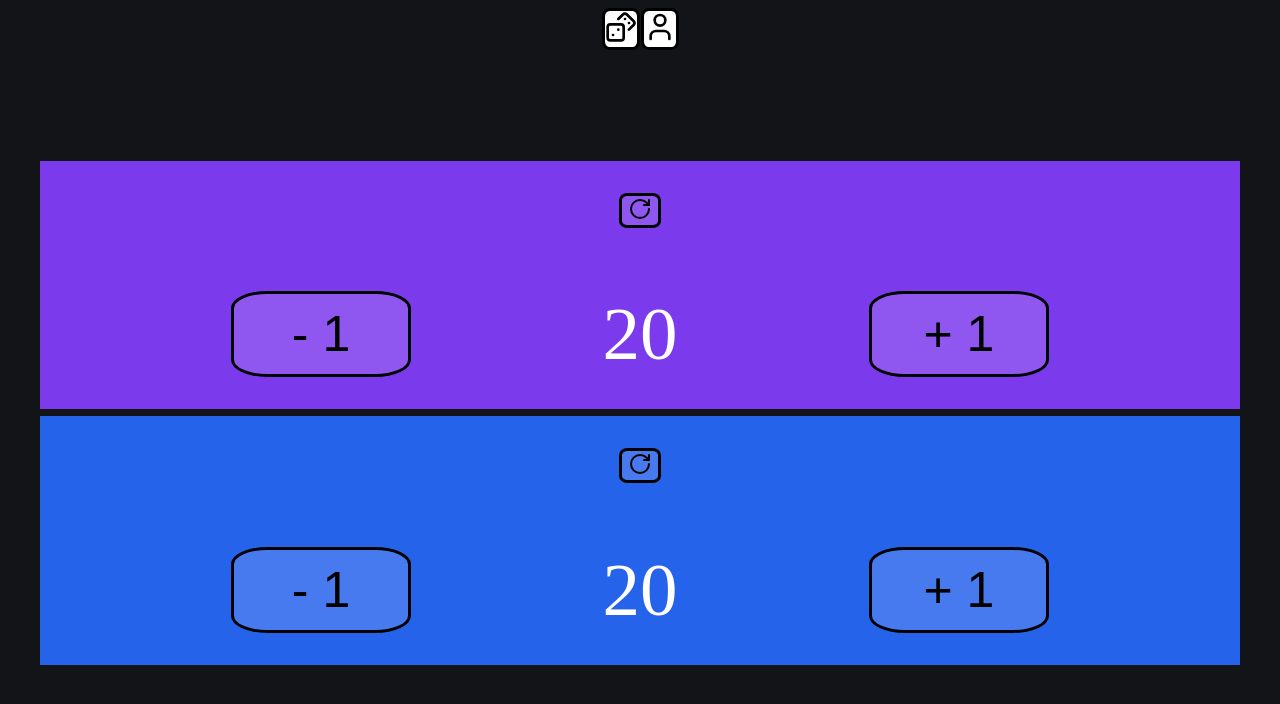
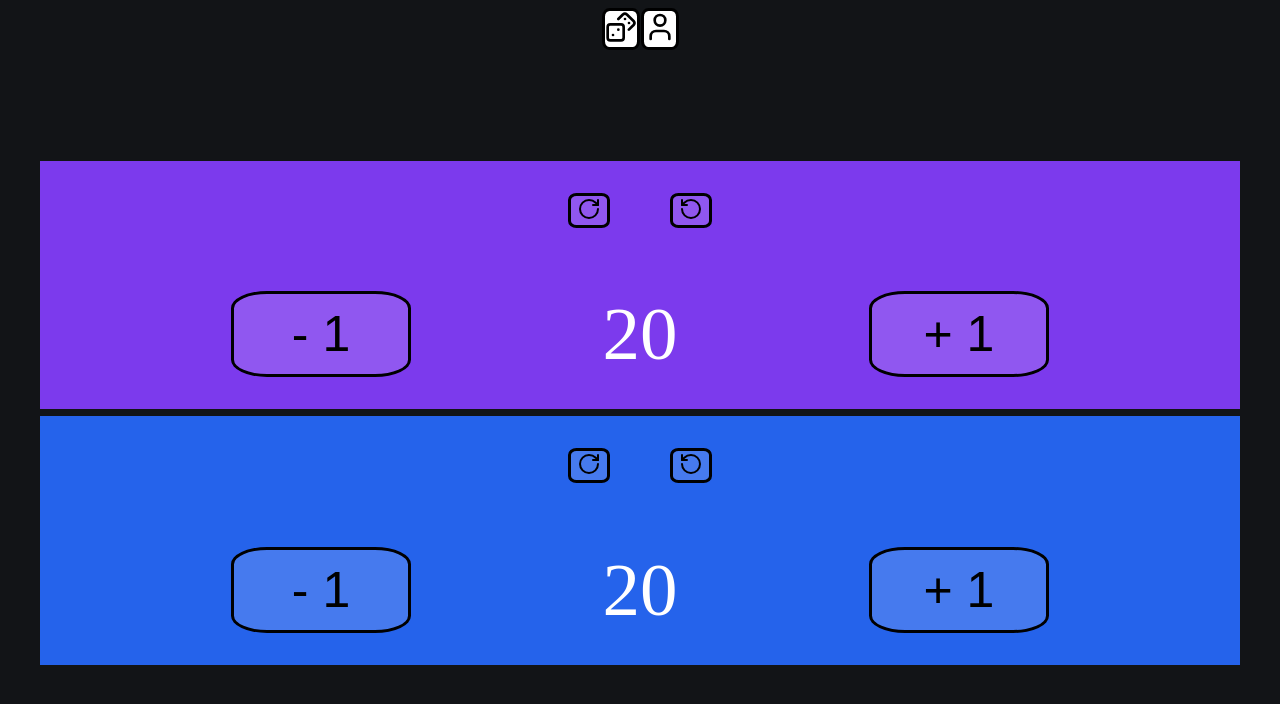
Before and after one commit to Travis613/mtg-life-tracker-web-app, a React (Vite) app in the folder life-counter/: page / in a window 1280 px wide. Shown: the top 704 px of the page. Built offline with nearby package versions, Linux system fonts and the light colour scheme.

Commit message:
added a second rotate button to rotate counter clock wise, also made it so rotations happen 90 degrees at a time rather than 180

```diff
--- a/life-counter/src/components/Counter.tsx
+++ b/life-counter/src/components/Counter.tsx
@@ -1,5 +1,5 @@
 import { useEffect, useState } from "react";
-import { RotateCw } from "lucide-react";
+import { RotateCw, RotateCcw } from "lucide-react";
 
 interface counterProps {
   amountOfPlayers: number;
@@ -7,11 +7,16 @@ interface counterProps {
 
 export function Counter({ amountOfPlayers }: counterProps) {
   const [count, setCount] = useState<number>(amountOfPlayers > 2 ? 40 : 20);
-  const [rotateAmount, setRotateAmount] = useState(0);
+  let [rotateAmount, setRotateAmount] = useState(0);
 
   useEffect(() => {
     setCount(amountOfPlayers > 2 ? 40 : 20);
   }, [amountOfPlayers]);
+
+  function rotateCounter(direction: string) {
+    if (direction === "clockwise") setRotateAmount((rotateAmount += 90));
+    else setRotateAmount((rotateAmount -= 90));
+  }
 
   return (
     <div
@@ -30,22 +35,20 @@ export function Counter({ amountOfPlayers }: counterProps) {
         style={{
           display: "flex",
           justifyContent: "center",
+          gap: "5%",
         }}
       >
         <button
-          onClick={() =>
-            rotateAmount === 0 ? setRotateAmount(180) : setRotateAmount(0)
-          }
-          style={{
-            backgroundColor: "rgba(255, 255, 255, 0.15)",
-            border: "solid",
-            borderColor: "black",
-            color: "black",
-            borderRadius: "20%",
-          }}
+          onClick={() => rotateCounter("clockwise")}
           className="rotateBtn hoverBtn"
         >
           <RotateCw />
+        </button>
+        <button
+          className="rotateBtn hoverBtn"
+          onClick={() => rotateCounter("counterclockwise")}
+        >
+          <RotateCcw />
         </button>
       </div>
       <div
--- a/life-counter/src/index.css
+++ b/life-counter/src/index.css
@@ -37,6 +37,14 @@ body {
   color: black;
 }
 
+.rotateBtn {
+  background-color: rgba(255, 255, 255, 0.15);
+  border: solid;
+  border-color: black;
+  color: black;
+  border-radius: 20%;
+}
+
 @media (max-width: 1100px) {
   .counterBtn {
     font-size: 30px;
```
